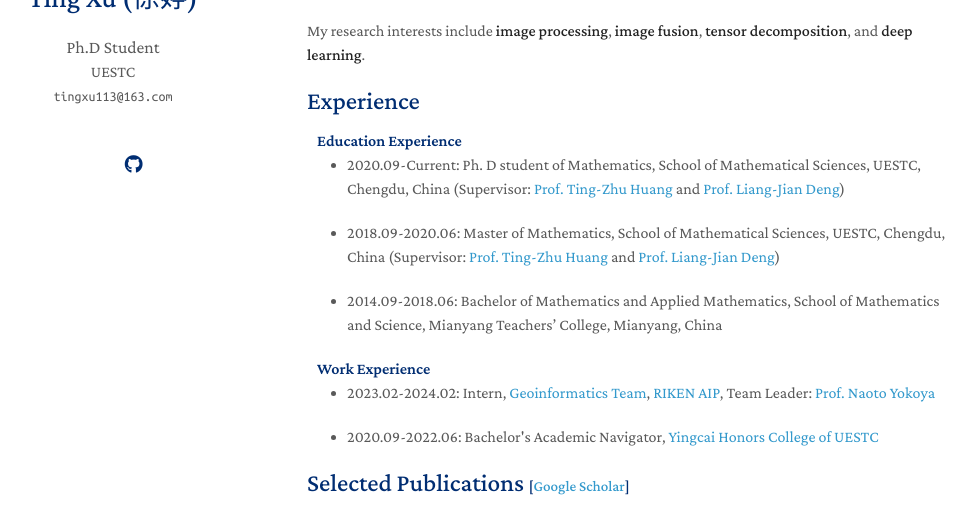
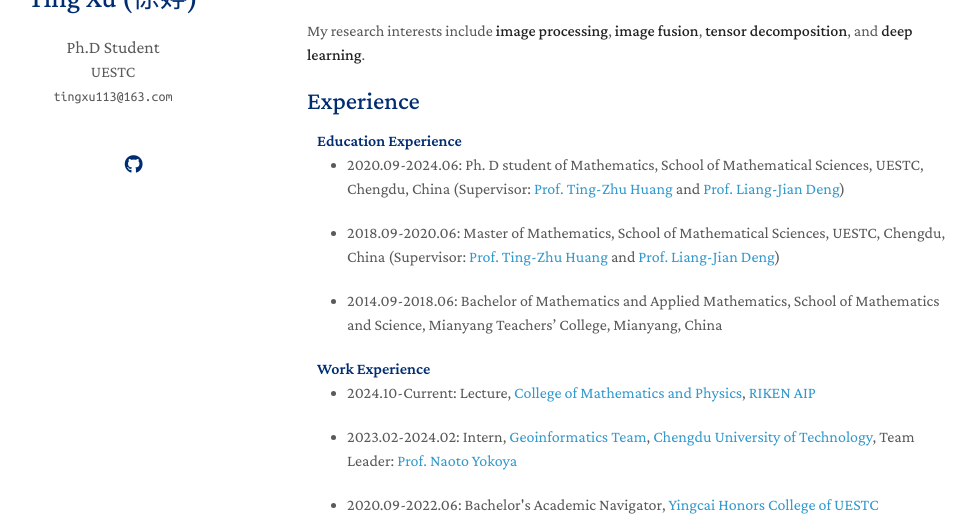
Before and after one commit to tingxu113/tingxu113.github.io, a Jekyll site: the page built from index.md, in a window 1280 px wide and 900 px high, cut to the strip 230-749 px from the top of the window. Shown: the whole strip, without its empty margins (163-1139 px from the left). Built offline with Jekyll 4.4.1, drawn with Linux system fonts in a browser that asks for light colours; nearby versions of some CDN libraries; a style sheet for code colours, icons or effects is not loaded; our own code applies the rules of GitHub Pages for plain Markdown files.

Commit message:
Update index.md

```diff
--- a/index.md
+++ b/index.md
@@ -16,7 +16,7 @@
 
 <ul style="margin:0 0 5px;">
   <li>
-    <p>2020.09-Current: Ph. D student of Mathematics, School of Mathematical Sciences, UESTC, Chengdu, China (Supervisor: <a href="http://www.math.uestc.edu.cn/info/1081/2041.htm">Prof. Ting-Zhu Huang</a> and <a href="https://liangjiandeng.github.io/">Prof. Liang-Jian Deng</a>)</p>
+    <p>2020.09-2024.06: Ph. D student of Mathematics, School of Mathematical Sciences, UESTC, Chengdu, China (Supervisor: <a href="http://www.math.uestc.edu.cn/info/1081/2041.htm">Prof. Ting-Zhu Huang</a> and <a href="https://liangjiandeng.github.io/">Prof. Liang-Jian Deng</a>)</p>
   </li>
   <li>
     <p>2018.09-2020.06: Master of Mathematics, School of Mathematical Sciences, UESTC, Chengdu, China (Supervisor: <a href="http://www.math.uestc.edu.cn/info/1081/2041.htm">Prof. Ting-Zhu Huang</a> and <a href="https://liangjiandeng.github.io/">Prof. Liang-Jian Deng</a>)</p>
@@ -28,7 +28,10 @@
 <h4 style="margin:0 10px 0;">Work Experience</h4>
 <ul style="margin:0 0 5px;">
   <li>
-    <p>2023.02-2024.02: Intern, <a href="https://geoinformatics2018.com/">Geoinformatics Team</a>,  <a href="https://www.riken.jp/en/research/labs/aip/">RIKEN AIP</a>, Team Leader: <a href="https://naotoyokoya.com/"> Prof. Naoto Yokoya</a> </p></li>
+    <p>2024.10-Current: Lecture, <a href="https://cmp.cdut.edu.cn/">College of Mathematics and Physics</a>,  <a href="https://www.riken.jp/en/research/labs/aip/">RIKEN AIP</a></p></li>
+
+  <li>
+    <p>2023.02-2024.02: Intern, <a href="https://geoinformatics2018.com/">Geoinformatics Team</a>,  <a href="https://www.cdut.edu.cn/">Chengdu University of Technology</a>, Team Leader: <a href="https://naotoyokoya.com/"> Prof. Naoto Yokoya</a> </p></li>
   <li>
     <p>2020.09-2022.06: Bachelor's Academic Navigator, <a href="https://www.yingcai.uestc.edu.cn/">Yingcai Honors College of UESTC</a></p>
   </li> </ul>
```
